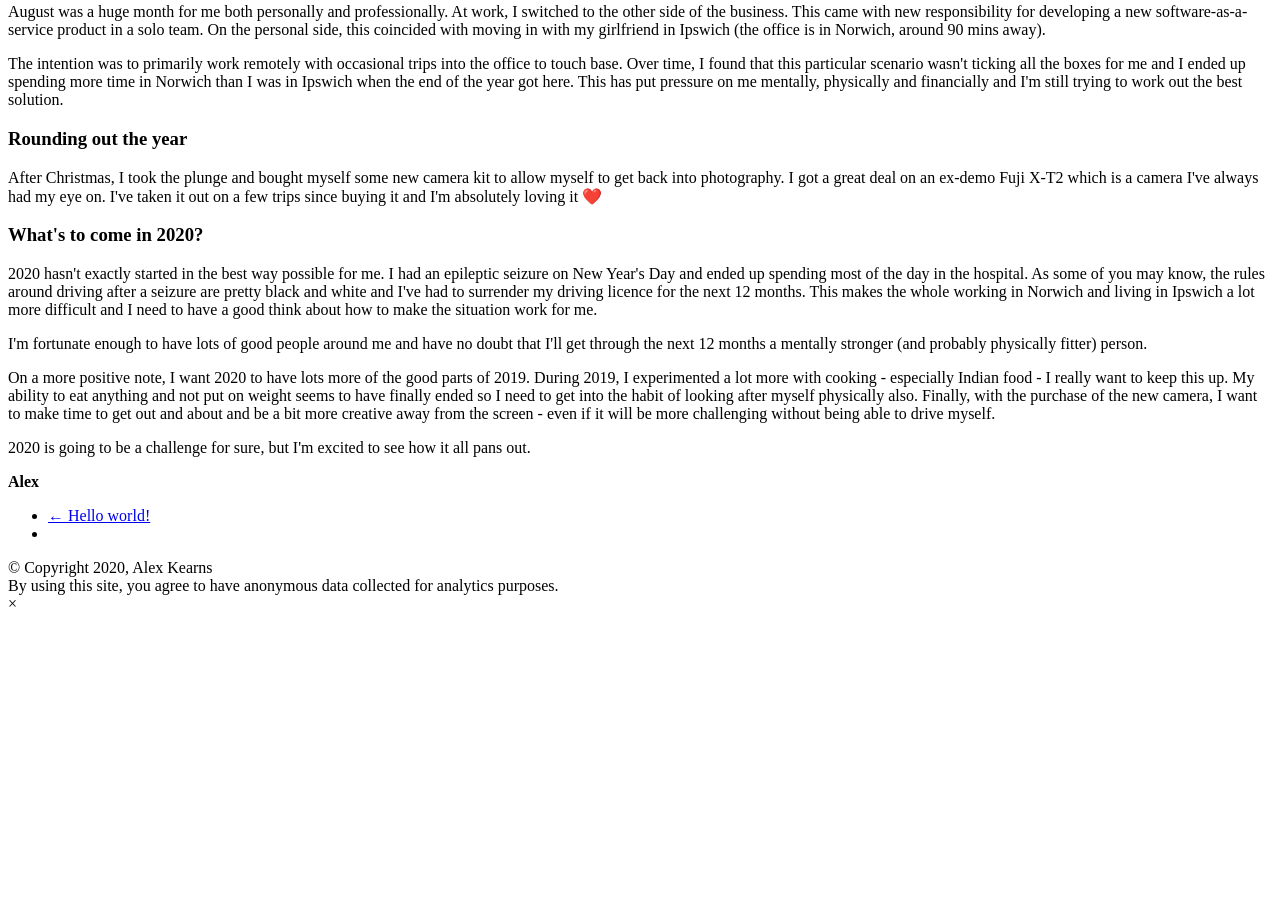
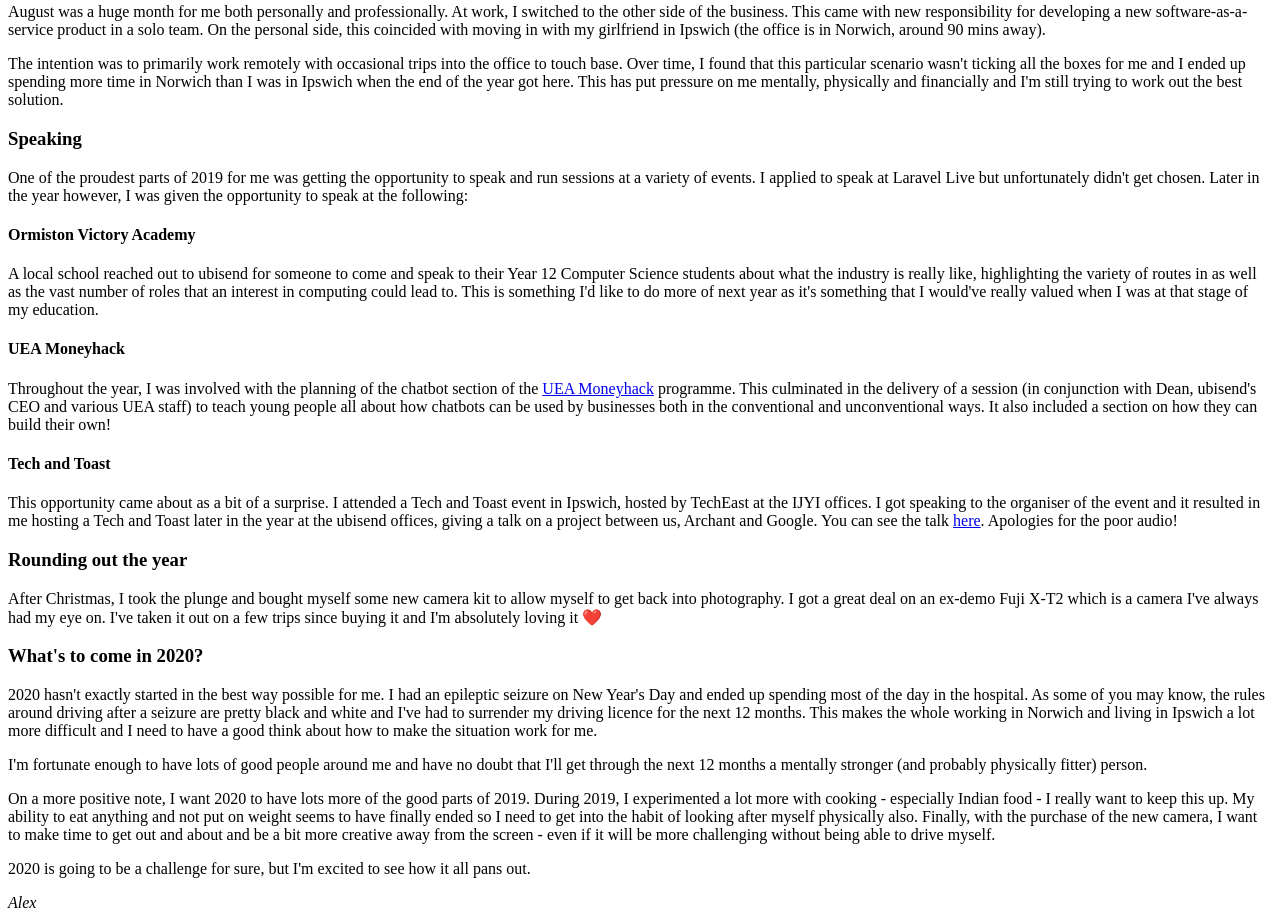
Before and after one commit to alexkearns/personal-website, a Gatsby site: page /2019-year-in-review/ in a window 1280 px wide. Shown: the part 2252-3166 px from the top of the page. Before the commit the page ends 2873 px from the top, so only its background shows below. Built offline with nearby package versions, Linux system fonts and the light colour scheme; Gatsby itself is replaced by a stand-in of ours.

Commit message:
update year in review post with talks

```diff
--- a/content/blog/2019-year-in-review/index.md
+++ b/content/blog/2019-year-in-review/index.md
@@ -25,6 +25,18 @@ August was a huge month for me both personally and professionally. At work, I sw
 
 The intention was to primarily work remotely with occasional trips into the office to touch base. Over time, I found that this particular scenario wasn't ticking all the boxes for me and I ended up spending more time in Norwich than I was in Ipswich when the end of the year got here. This has put pressure on me mentally, physically and financially and I'm still trying to work out the best solution.
 
+### Speaking
+One of the proudest parts of 2019 for me was getting the opportunity to speak and run sessions at a variety of events. I applied to speak at Laravel Live but unfortunately didn't get chosen. Later in the year however, I was given the opportunity to speak at the following:
+
+#### Ormiston Victory Academy
+A local school reached out to ubisend for someone to come and speak to their Year 12 Computer Science students about what the industry is really like, highlighting the variety of routes in as well as the vast number of roles that an interest in computing could lead to. This is something I'd like to do more of next year as it's something that I would've really valued when I was at that stage of my education.
+
+#### UEA Moneyhack
+Throughout the year, I was involved with the planning of the chatbot section of the [UEA Moneyhack](https://www.moneyhack.io/) programme. This culminated in the delivery of a session (in conjunction with Dean, ubisend's CEO and various UEA staff) to teach young people all about how chatbots can be used by businesses both in the conventional and unconventional ways. It also included a section on how they can build their own!
+
+#### Tech and Toast
+This opportunity came about as a bit of a surprise. I attended a Tech and Toast event in Ipswich, hosted by TechEast at the IJYI offices. I got speaking to the organiser of the event and it resulted in me hosting a Tech and Toast later in the year at the ubisend offices, giving a talk on a project between us, Archant and Google. You can see the talk [here](https://www.youtube.com/watch?v=mF4cX0dINFk). Apologies for the poor audio!
+
 ### Rounding out the year
 After Christmas, I took the plunge and bought myself some new camera kit to allow myself to get back into photography. I got a great deal on an ex-demo Fuji X-T2 which is a camera I've always had my eye on. I've taken it out on a few trips since buying it and I'm absolutely loving it ❤️
 
@@ -37,4 +49,4 @@ On a more positive note, I want 2020 to have lots more of the good parts of 2019
 
 2020 is going to be a challenge for sure, but I'm excited to see how it all pans out.
 
-**Alex**
+*Alex*
```
